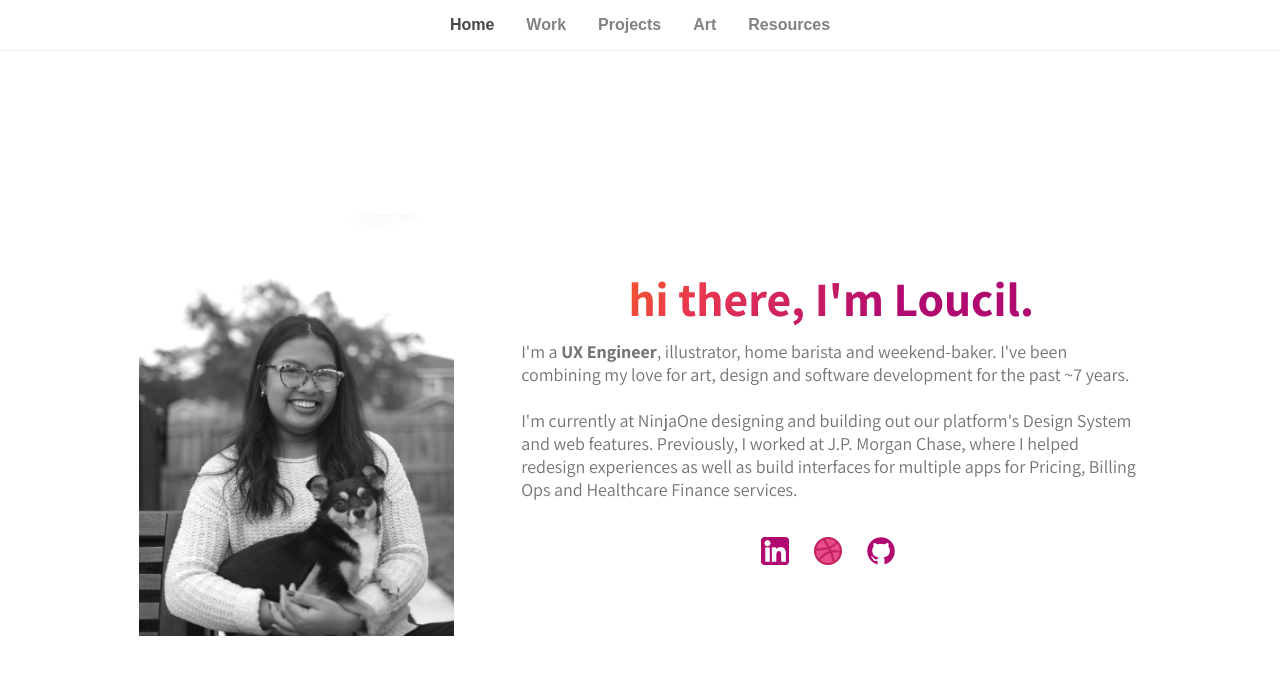
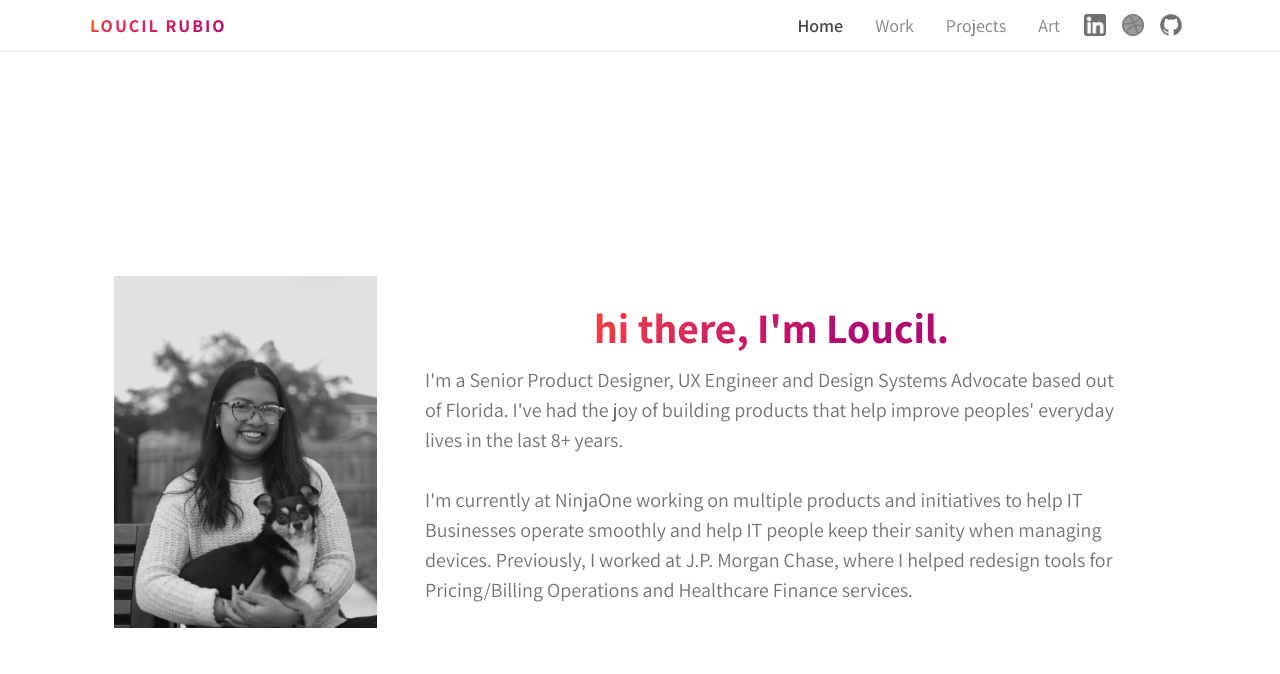
Before and after one commit to loucilvr/loucilrubio.github.io, a React (Create React App) app: page /#/ in a window 1280 px wide. Shown: the top 674 px of the page. Built offline with nearby package versions, Linux system fonts and the light colour scheme.

Commit message:
2023 updates

```diff
--- a/package.json
+++ b/package.json
@@ -4,7 +4,11 @@
   "private": true,
   "homepage": "https://loucilvr.github.io/",
   "dependencies": {
+    "@fortawesome/free-regular-svg-icons": "^6.1.1",
+    "@fortawesome/free-solid-svg-icons": "^6.1.1",
+    "@fortawesome/react-fontawesome": "^0.1.18",
     "@reduxjs/toolkit": "^1.5.0",
+    "babel-plugin-macros": "^3.1.0",
     "classnames": "^2.2.6",
     "gh-pages": "^1.2.0",
     "react": "^16.14.0",
--- a/src/App.js
+++ b/src/App.js
@@ -13,20 +13,19 @@ const useStyles = createUseStyles({
 	content: {
 		width: "100%",
 		height: "100%",
+		overflow: "hidden",
+		display: "flex",
+		flexDirection: "column",
+		alignItems: "center",
+	},
+	main: {
 		display: "flex",
 		justifyContent: "center",
-  },
-  main: {
-    height: "calc(100% - 50px)",
-    paddingTop: "50px",
-    display: "flex",
-    justifyContent: "center",
+		width: "100%",
+		height: "calc(100vh - 50px)",
+		overflow: "auto",
 		"@media (min-width: 769px)": {
-      width: "100%",
 			maxWidth: "1100px",
-    },
-    "@media (max-width: 768px)": {
-      width: "100%",
 		},
 	},
 });
@@ -34,6 +33,7 @@ const useStyles = createUseStyles({
 const App = () => {
 	const classes = useStyles();
 	return (
+		<>
 			<div data-testid="app-routes" className={classes.content}>
 				<Menu />
 				<main className={classes.main}>
@@ -47,6 +47,7 @@ const App = () => {
 					</Switch>
 				</main>
 			</div>
+		</>
 	);
 };
 
--- a/src/components/Menu/Menu.js
+++ b/src/components/Menu/Menu.js
@@ -1,24 +1,58 @@
-import React from "react";
+import React, { useEffect, useState } from "react";
 import { withRouter } from "react-router-dom";
-import { connect } from "react-redux";
-import { getSelectedContent, setView } from "./Menu.ducks";
 import { createUseStyles } from "react-jss";
 import classnames from "classnames";
+import { Link } from "react-router-dom";
+import { useHistory } from "react-router-dom";
 
-const useStyles = createUseStyles({
+import { FontAwesomeIcon } from "@fortawesome/react-fontawesome";
+import { faBars } from "@fortawesome/free-solid-svg-icons";
+import { faTimes } from "@fortawesome/free-solid-svg-icons";
+
+import Linkedin from "../../assets/img/linkedinLogo.png";
+import Github from "../../assets/img/githubLogo.png";
+import Dribbble from "../../assets/img/dribbble-icon.svg";
+
+const useStyles = createUseStyles(() => {
+	const buttonDefault = {
+		cursor: "pointer",
+		border: "none",
+		textAlign: "left",
+		textDecoration: "none",
+		color: "#838383",
+		"@media (max-width: 768px)": {
+			textDecoration: "none",
+			fontSize: "16px",
+		},
+		"@media (min-width: 769px)": {
+			"&:hover": {
+				backgroundColor: "#f3f3f3",
+				color: "#464646 !important",
+				borderRadius: "4px",
+			},
+			padding: "6px 16px",
+			fontSize: "18px",
+		},
+	};
+
+	return {
 		selected: {
-    fontWeight: "800 !important",
+			...buttonDefault,
+			fontWeight: "600",
 			color: "#464646 !important",
+			"@media (min-width: 769px)": {
+				// backgroundColor: "#f3f3f3",
+				borderRadius: "4px",
+				padding: "6px 16px",
+				fontSize: "18px",
+			},
 		},
 		menu: {
-    position: "fixed",
-    top: 0,
 			width: "100%",
 			height: "50px",
-    borderBottom: "1px solid #eee",
+			borderBottom: "2px solid #eeeeee",
 			backgroundColor: "#fff",
 			zIndex: 2,
-
 			display: "flex",
 			alignItems: "center",
 			justifyContent: "center",
@@ -27,30 +61,7 @@ const useStyles = createUseStyles({
 			},
 		},
 		menuButton: {
-    cursor: "pointer",
-    border: "none",
-    backgroundColor: "transparent",
-    textAlign: "left",
-    textDecoration: "none",
-    fontWeight: "600",
-    color: "#838383",
-    "@media (max-width: 768px)": {
-      padding: "6px 12px",
-      textDecoration: "none",
-      fontSize: "14px",
-      "&:hover": {
-        textDecoration: "underline",
-      },
-    },
-    "@media (min-width: 769px)": {
-      "&:hover": {
-        backgroundColor: "#f3f3f3",
-        borderRadius: "4px",
-      },
-      padding: "6px 16px",
-      fontSize: "16px",
-      color: "#828282",
-    },
+			...buttonDefault,
 		},
 		hideMenu: {
 			top: "-386px",
@@ -62,6 +73,100 @@ const useStyles = createUseStyles({
 				transition: "top 330ms",
 			},
 		},
+		linksContainer: {
+			width: "100%",
+			maxWidth: "1100px",
+			padding: "0 32px",
+			"& > ul": {
+				padding: 0,
+				listStyleType: "none",
+				margin: 0,
+				display: "flex",
+				justifyContent: "space-between",
+				alignItems: "center",
+			},
+		},
+		siteLinks: {
+			display: "flex",
+		},
+		appTitle: {
+			textDecoration: "none",
+			background:
+				"linear-gradient(130deg, #ff7c00 0%, #e93750 15%, #b00970 100%)",
+			"-webkit-background-clip": "text",
+			"-webkit-text-fill-color": "transparent",
+			fontWeight: 700,
+			fontSize: "18px",
+			letterSpacing: "2px",
+		},
+		companyLogo: {
+			width: "22px",
+			margin: "0 8px",
+			"-webkit-filter": "grayscale(100%)" /* Safari 6.0 - 9.0 */,
+			filter: "grayscale(100%)",
+			opacity: "70%",
+			"&:hover": {
+				opacity: "90%",
+				marginTop: "-8px",
+				filter: "grayscale(0%)",
+				transition: "margin-top 0.25s",
+			},
+			"@media (max-width: 768px)": {
+				width: "16px",
+				margin: "0 8px",
+			},
+		},
+		imageAnchor: {
+			display: "flex",
+			alignItems: "center",
+		},
+		mediaLinks: {
+			display: "flex",
+		},
+		burgerMenuButton: {
+			padding: "8px 12px",
+			backgroundColor: "transparent",
+			border: "none",
+			cursor: "pointer",
+			"&:hover": {
+				backgroundColor: "#e7e7e7",
+				borderRadius: "4px",
+			},
+		},
+		menuOverlay: {
+			position: "absolute",
+			top: "52px",
+			width: "100%",
+			height: "calc(100vh - 50px)",
+			backgroundColor: "#ffffff",
+			display: "flex",
+			justifyContent: "center",
+		},
+		menuOverlayLinks: {
+			width: "100%",
+			margin: 0,
+			padding: 0,
+			textAlign: "center",
+			display: "flex",
+			flexDirection: "column",
+			"list-style": "none",
+		},
+		menuOverlayLink: {
+			textDecoration: "none",
+			color: "#838383",
+			fontSize: "24px",
+			width: "100%",
+		},
+		linkItem: {
+			height: "60px",
+			display: "flex",
+			justifyContent: "center",
+			alignItems: "center",
+			"&:hover": {
+				backgroundColor: "#e7e7e7",
+			},
+		},
+	};
 });
 
 const menuLinks = [
@@ -81,49 +186,140 @@ const menuLinks = [
 		label: "Art",
 		path: "/art",
 	},
+];
+
+const socialLinks = [
 	{
-    label: "Resources",
-    path: "/resources",
+		name: "LinkedIn",
+		description: "View my LinkedIn profile",
+		href: "https://www.linkedin.com/in/mlcrubio",
+		logo: Linkedin,
+	},
+	{
+		name: "Dribbble",
+		description: "View my designs on Dribbble",
+		href: "https://dribbble.com/loucilvr",
+		logo: Dribbble,
+	},
+	{
+		name: "GitHub",
+		description: "View my coding projects on GitHub",
+		href: "https://github.com/loucilvr",
+		logo: Github,
 	},
 ];
 
-const Menu = ({ setView, history }) => {
+const CloseMenuButton = ({ handleClick }) => {
 	const classes = useStyles();
-  const isSelected = (label) => {
-    if (label === menuLinks[0].label && history.location.pathname === "/") {
-      return classes.selected;
-    }
-    return history.location.pathname.includes(label.toLowerCase())
-      ? classes.selected
-      : "";
-  };
+
 	return (
-    <nav className={classnames(classes.menu, classes.showMenu)}>
-      <span className={classes.linkContainer}>
-        {menuLinks.map((ml) => (
-          <button
-            key={ml.label}
-            to={ml.path}
-            onClick={(e) => {
-              history.push(ml.path);
-              setView(ml.label);
-            }}
-            className={classnames(classes.menuButton, isSelected(ml.label))}
-          >
-            {ml.label}
+		<button className={classes.burgerMenuButton} onClick={handleClick}>
+			<FontAwesomeIcon icon={faTimes} fontSize="20px" />
 		</button>
-        ))}
-      </span>
-    </nav>
 	);
 };
 
-const mapStateToProps = (state) => ({
-  selectedContent: getSelectedContent(state),
-});
+const OpenMenuButton = ({ handleClick }) => {
+	const classes = useStyles();
 
-const mapDispatchToProps = {
-  setView,
+	return (
+		<button className={classes.burgerMenuButton} onClick={handleClick}>
+			<FontAwesomeIcon icon={faBars} fontSize="18px" />
+		</button>
+	);
 };
 
-export default withRouter(connect(mapStateToProps, mapDispatchToProps)(Menu));
+const Menu = () => {
+	const history = useHistory();
+	const classes = useStyles();
+	const [showHamburger, setShowHamburger] = useState(false);
+	const [showMenu, setShowMenu] = useState(false);
+
+	useEffect(() => {
+		const handleResize = () => setShowHamburger(window.innerWidth < 790);
+		handleResize();
+
+		window.addEventListener("resize", handleResize);
+		return () => window.removeEventListener("resize", handleResize);
+	}, []);
+
+	const isSelected = (path) =>
+		history.location.pathname === path ? classes.selected : "";
+
+	return (
+		<>
+			<nav className={classnames(classes.menu, classes.showMenu)}>
+				<div className={classes.linksContainer}>
+					<ul>
+						<li>
+							<Link className={classes.appTitle} to="/">
+								LOUCIL RUBIO
+							</Link>
+						</li>
+						{showHamburger ? (
+							showMenu ? (
+								<CloseMenuButton handleClick={() => setShowMenu(!showMenu)} />
+							) : (
+								<OpenMenuButton handleClick={() => setShowMenu(!showMenu)} />
+							)
+						) : (
+							<div className={classes.siteLinks}>
+								{menuLinks.map((ml) => (
+									<li key={ml.label}>
+										<Link
+											to={ml.path}
+											className={classnames(
+												classes.menuButton,
+												isSelected(ml.path)
+											)}>
+											{ml.label}
+										</Link>
+									</li>
+								))}
+
+								<div className={classes.mediaLinks}>
+									{socialLinks.map(({ href, description, logo, name }) => (
+										<li key={name} className={classes.imageAnchor}>
+											<a
+												href={href}
+												target="_blank"
+												rel="noopener noreferrer"
+												className={classes.imageAnchor}
+												aria-label={description}>
+												<img
+													src={logo}
+													alt={`${name} company logo`}
+													className={classes.companyLogo}
+												/>
+											</a>
+										</li>
+									))}
+								</div>
+							</div>
+						)}
+					</ul>
+				</div>
+			</nav>
+			{showMenu && showHamburger && (
+				<div className={classes.menuOverlay}>
+					<ul className={classes.menuOverlayLinks}>
+						{menuLinks.map((ml) => (
+							<li
+								key={ml.label}
+								className={classes.linkItem}
+								onClick={() => {
+									setShowMenu(false);
+								}}>
+								<Link to={ml.path} className={classes.menuOverlayLink}>
+									{ml.label}
+								</Link>
+							</li>
+						))}
+					</ul>
+				</div>
+			)}
+		</>
+	);
+};
+
+export default withRouter(Menu);
--- a/src/components/Tabs/Tabs.js
+++ b/src/components/Tabs/Tabs.js
@@ -8,7 +8,7 @@ const useStyles = createUseStyles({
     border: "none",
     color: "#464646",
     padding: "8px",
-    fontSize: "14px",
+    fontSize: "16px",
     "&:hover": {
       borderBottom: "2px solid #000000",
       cursor: "pointer",
--- a/src/components/Typography/PageHeading/PageHeading.js
+++ b/src/components/Typography/PageHeading/PageHeading.js
@@ -9,11 +9,11 @@ const useStyles = createUseStyles({
     fontWeight: 700,
     paddingBottom: "10px",
     textAlign: "center",
-    fontSize: "40px",
+    fontSize: "36px",
     margin: 0,
     padding: 0,
     "@media (min-width: 769px)": {
-      fontSize: "48px",
+      fontSize: "42px",
     },
   },
 });
--- a/src/index.css
+++ b/src/index.css
@@ -1,17 +1,20 @@
 html,
 body {
-  height: 100%;
+	height: 100%;
+	margin: 0;
+	padding: 0;
+	font-family: Assistant, -apple-system, BlinkMacSystemFont, Arial, sans-serif;
+	color: #3c3f49;
 }
 
-body {
-  margin: 0;
-  padding: 0;
-  font-family: Assistant, -apple-system, BlinkMacSystemFont, Arial, sans-serif;
+p {
+	margin: 0;
+	font-size: 20px;
+	line-height: 1.5;
+	color: #737373;
 }
 
-#root {
-  display: flex;
-  align-items: center;
-  justify-content: center;
-  height: 100%;
+:focus-visible {
+	outline: 2px solid #444444;
+	border-radius: 2px;
 }
--- a/src/pages/Experience/Experience.js
+++ b/src/pages/Experience/Experience.js
@@ -13,7 +13,7 @@ const useStyles = createUseStyles({
 		},
 	},
 	companyInfo: {
-    fontWeight: "normal",
+		fontWeight: "bold",
 	},
 	description: {
 		margin: 0,
@@ -28,13 +28,14 @@ const useStyles = createUseStyles({
 	},
 	experience: {
 		marginBottom: "48px",
-    borderBottom: "1px solid #DDDDDD",
+		borderBottom: "1px solid #EEEEEE",
 		paddingBottom: "48px",
 	},
 	timeline: {
 		padding: "8px 0",
 		margin: 0,
 		fontSize: "18px",
+		color: "#3c3f49",
 	},
 	experienceContainer: {
 		paddingTop: "80px",
@@ -42,110 +43,122 @@ const useStyles = createUseStyles({
 			width: "70%",
 		},
 	},
+	subRoleDescription: {
+		marginLeft: "16px",
+		paddingLeft: "32px",
+		paddingBottom: "16px",
+		borderLeft: "2px dashed #ddd",
+	},
 });
 
 const Experience = () => {
 	const classes = useStyles();
 	return (
 		<div data-testid="experience" className={classes.experienceContainer}>
-      <PageHeading title="Experience" />
+			<PageHeading title="Work" />
 			<div className={classes.experienceContent}>
 				<div className={classes.experience}>
 					<div className={classes.titleCompanyContainer}>
-            <h2 className={classes.companyInfo}>
-              <strong>UI/UX Software Engineer</strong> | NinjaRMM (June
-              2021-Present)
-            </h2>
+						<h2 className={classes.companyInfo}>NinjaOne</h2>
 						<br />
 						<br />
+						<p className={classes.timeline}>
+							Senior Product Designer (Nov 2022 - Present)
+						</p>
+						<div className={classes.subRoleDescription}>
 							<BodyText>
-              Currently designing and building out Ninja's new Design System, as
-              well as developing features for our existing set of products
+								Currently working on multiple products and initiatives from
+								Platform redesign, Growth and Marketing, Remote Monitoring,
+								Automations, as well as building our internal Design System
+							</BodyText>
+						</div>
+						<p className={classes.timeline}>Product Designer (March 2022)</p>
+						<div className={classes.subRoleDescription} />
+						<p className={classes.timeline}>UI/UX Engineer (June 2021)</p>
+					</div>
+				</div>
+				<div className={classes.experience}>
+					<div className={classes.titleCompanyContainer}>
+						<h2 className={classes.companyInfo}>J.P. Morgan Chase</h2>
+					</div>
+					<br />
+					<p className={classes.timeline}>
+						Senior Associate UX Engineer (2019 - 2021)
+					</p>
+					<div className={classes.subRoleDescription}>
+						<BodyText>
+							Led the redesign of our client-facing Healthcare payments app, as
+							well as our internal support Ops tool, to modernize and streamline
+							the remittance and payment posting experience for Healthcare &
+							Insurance Provider customers
+							<br />
+							<br />
+							Facilitated user research and interviews of both external (Portal
+							users) and internal customers (Support and Operations teams)
+							<br />
+							<br />
+							Delivered low to high-fidelity mockups and built React components
+							leveraging our JPMC's Design System
+							<br />
+							<br />
+							Collaborated with Product to define solutions, epics/roadmaps, and
+							to create training documents for customers
+						</BodyText>
+					</div>
+					<p className={classes.timeline}>Associate UI/UX Engineer (2018)</p>
+					<div className={classes.subRoleDescription}>
+						<BodyText>
+							Co-designed and developed a new Billing Ops dashboard to support
+							our Operations Team's daily monitoring tasks
+						</BodyText>
+					</div>
+					<p className={classes.timeline}>Software Engineer (2016)</p>
+					<div className={classes.subRoleDescription}>
+						<BodyText>
+							Developed full-stack web features for JPMorgan's Pricing Sales app
 						</BodyText>
 					</div>
 				</div>
 				<div className={classes.experience}>
 					<div className={classes.titleCompanyContainer}>
 						<h2 className={classes.companyInfo}>
-              <strong>UI/UX Software Engineer</strong> | J.P. Morgan Chase,
-              Tampa FL (2016-2021)
+							Florida State University Libraries Research
 						</h2>
 					</div>
 					<br />
-          <p className={classes.timeline}>
-            Senior Associate UI/UX Software Engineer (2019-2021)
-          </p>
+					<p className={classes.timeline}>Data Analyst (2014 - 2016)</p>
+					<div className={classes.subRoleDescription}>
 						<BodyText>
-            Led the design for two new Healthcare payments web applications to
-            modernize and streamline the remittance and payment posting
-            experience
+							Designed and built our public-facing Analytics page within the
+							University's shared CMS Drupal site
 							<br />
 							<br />
-            Interviewed both internal and external users to identify current
-            workflow pain points and to understand user needs and opportunities
+							Built a SAS Program to collect, transform and analyze library
+							usage data to better understand library traffic and services’
+							performance
 							<br />
 							<br />
-            Developed features for our frontend as well as our backend services
-            to support the UI
+							Crafted Data Visualizations and Dashboards on Tableau, and
+							published findings on our FSU Libraries site
+						</BodyText>
+					</div>
+				</div>
+				<div className={classes.titleCompanyContainer}>
+					<h2 className={classes.companyInfo}>Nielsen</h2>
+				</div>
+				<br />
+				<p className={classes.timeline}>
+					Software Engineer Intern (Summer 2015)
+				</p>
+				<div className={classes.subRoleDescription}>
+					<BodyText>
+						Gained experience in Agile Software Development while working with a
+						global team on a Java web app for processing TV Set Top Box data
+						collected from TV Cable Providers across the country
 						<br />
 						<br />
-            Mentored junior engineers in frontend design, development and
-            product collaboration
-          </BodyText>
-
-          <br />
-          <p className={classes.timeline}>
-            Associate UI Software Engineer (2018-2019)
-          </p>
-          <BodyText>
-            Co-designed and developed a new modernized and streamlined Billing
-            Operations tool to support our Operations Team's daily monitoring
-            and resolution tasks
-          </BodyText>
-          <br />
-          <p className={classes.timeline}>Software Engineer (2016-2018)</p>
-          <BodyText>
-            Developed frontend/backend features for an internal Pricing web
-            application to support internal users
-          </BodyText>
-          <br />
-          <br />
-          <BodyText>
-            Responsibilities: UX/UI Design Lead, User Interviews & Research,
-            Lo/Hi Fidelity Mockups (Sketch/Invision, Figma), Prototypes, Journey
-            Maps, Frontend Development, API Development, Project Planning,
-            Business Analysis
-          </BodyText>
-        </div>
-        <div className={classes.experience}>
-          <div className={classes.titleCompanyContainer}>
-            <h2 className={classes.companyInfo}>
-              <strong>Data Analyst</strong> | FSU Libraries, Tallahassee, FL
-              (2014-2016)
-            </h2>
-          </div>
-          <br />
-          <BodyText>
-            Developed a SAS Program to collect, transform and analyze library
-            usage data to better understand library traffic and services’
-            performance; Crafted Data Visualizations/Dashboards on Tableau and
-            published findings Drupal pages to tell a story on where students
-            gravitate to on campus based on semester/time
-          </BodyText>
-        </div>
-        <div className={classes.experience}>
-          <div className={classes.titleCompanyContainer}>
-            <h2 className={classes.companyInfo}>
-              <strong>Software Engineer Intern</strong> | Nielsen, Tampa FL
-              (Summer 2015)
-            </h2>
-          </div>
-          <br />
-          <BodyText>
-            Gained experience in Agile Software Development with an
-            international team working on a web app for processing TV Set Top
-            Box data; Helped kickstart a new Scala Spark project to improve
-            query performance of existing application
+						Helped kickstart a new Scala Spark project to improve query
+						performance of existing application
 					</BodyText>
 				</div>
 			</div>
--- a/src/pages/Home/Home.js
+++ b/src/pages/Home/Home.js
@@ -1,89 +1,38 @@
 import React from "react";
+import { createUseStyles } from "react-jss";
 import Headshot from "../../assets/img/2021-headshot.png";
-import Linkedin from "../../assets/img/linkedinLogo.png";
-import Github from "../../assets/img/githubLogo.png";
-import Dribbble from "../../assets/img/dribbble-icon.svg";
-import { createUseStyles } from "react-jss";
 import PageHeading from "../../components/Typography/PageHeading";
 
 const useStyles = createUseStyles({
 	about: {
-		fontWeight: 500,
 		display: "flex",
 		alignItems: "center",
-		height: "100%",
 		boxSizing: "border-box",
-		"@media (max-width: 768px)": {
+		"@media (max-width: 912px)": {
 			alignItems: "center",
 			flexDirection: "column",
 			padding: "48px 24px",
 		},
 		"@media (min-width: 769px)": {
+			width: "100%",
+			height: "800px",
 			padding: "24px",
-			width: "100%",
-			justifyContent: "space-evenly",
 		},
 	},
 	aboutCopyContainer: {
+		paddingBottom: "24px",
 		"@media (min-width: 769px)": {
-			width: "620px",
-			paddingLeft: "42px",
-		},
-	},
-	companyLogo: {
-		display: "inline",
-		width: "28px",
-		marginRight: "6px",
-		"&:hover": {
-			marginTop: "-8px",
+			padding: "0 48px",
+			width: "100%",
 		},
 	},
 	headshot: {
 		"@media (min-width: 769px)": {
-			width: "30%",
+			width: "25%",
 		},
-		"@media (max-width: 768px)": {
-			width: "60%",
-			marginBottom: "32px",
-		},
-	},
-	aboutDetails: {
-    margin: 0,
-		"@media (min-width: 769px)": {
-			fontSize: "18px",
-		},
-		"@media (max-width: 768px)": {
-			fontSize: "20px",
-		},
-		color: "#737373",
-	},
-	divider: {
-		width: "1px",
-		height: "14px",
-		backgroundColor: "#afafaf",
-		margin: "0 24px",
-	},
-	mediaLinksContainer: {
-		display: "flex",
-		justifyContent: "center",
-		alignItems: "center",
-		height: "60px",
-		"@media (max-width: 768px)": {
-			paddingBottom: "48px",
-		},
-	},
-	mediaLinks: {
-		width: "140px",
-		margin: "46px 0",
-		display: "flex",
-		alignItems: "center",
-		justifyContent: "space-between",
-		fontSize: "16px",
-		letterSpacing: "1px",
-		textDecoration: "none",
-		"& > a": {
-			textDecoration: "none",
-			color: "#b00970",
+		"@media (max-width: 912px)": {
+			width: "40%",
+			marginBottom: "24px",
 		},
 	},
 });
@@ -99,57 +48,18 @@ const Home = () => {
 			/>
 			<div className={classes.aboutCopyContainer}>
 				<PageHeading title="hi there, I'm Loucil." />
-				<p className={classes.aboutDetails}>
-					I'm a <strong> UX Engineer</strong>, illustrator, home barista and
-					weekend-baker. I've been combining my love for art, design and
-					software development for the past ~7 years.
+				<p>
+					I'm a Senior Product Designer, UX Engineer and Design Systems Advocate
+					based out of Florida. I've had the joy of building products that help
+					improve peoples' everyday lives in the last 8+ years.
 					<br />
 					<br />
-					I'm currently at NinjaOne designing and building out our platform's
-					Design System and web features. Previously, I worked at J.P. Morgan
-					Chase, where I helped redesign experiences as well as build interfaces
-					for multiple apps for Pricing, Billing Ops and Healthcare Finance
-					services.
-					<br />
-					<br />
+					I'm currently at NinjaOne working on multiple products and initiatives
+					to help IT Businesses operate smoothly and help IT people keep their
+					sanity when managing devices. Previously, I worked at J.P. Morgan
+					Chase, where I helped redesign tools for Pricing/Billing Operations
+					and Healthcare Finance services.
 				</p>
-				<section className={classes.mediaLinksContainer}>
-					<div className={classes.mediaLinks}>
-						<a
-							href="https://www.linkedin.com/in/mlcrubio"
-							target="_blank"
-							rel="noopener noreferrer"
-							aria-label="View my LinkedIn Profile">
-							<img
-								src={Linkedin}
-								alt="LinkedIn company logo"
-								className={classes.companyLogo}
-							/>
-						</a>
-						<a
-							href="https://dribbble.com/loucilvr"
-							target="_blank"
-							rel="noopener noreferrer"
-							aria-label="View my Dribbble shots">
-							<img
-								src={Dribbble}
-								alt="Dribbble company logo"
-								className={classes.companyLogo}
-							/>
-						</a>
-						<a
-							href="https://github.com/loucilvr"
-							target="_blank"
-							rel="noopener noreferrer"
-							aria-label="View my GitHub Projects">
-							<img
-								src={Github}
-								alt="Github company logo"
-								className={classes.companyLogo}
-							/>
-						</a>
-					</div>
-				</section>
 			</div>
 		</div>
 	);
```
Also changed, not shown: src/assets/img/2021-headshot.png, 1 other file (tests, documents, lock files or other folders). Lines whose indentation alone changed are shown as unchanged.
